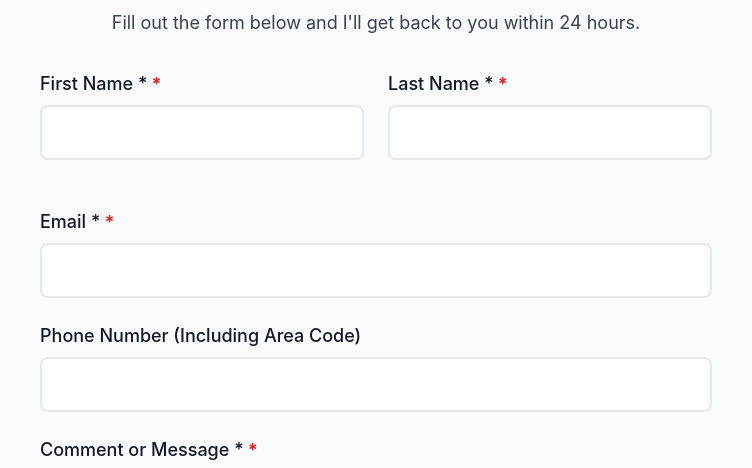
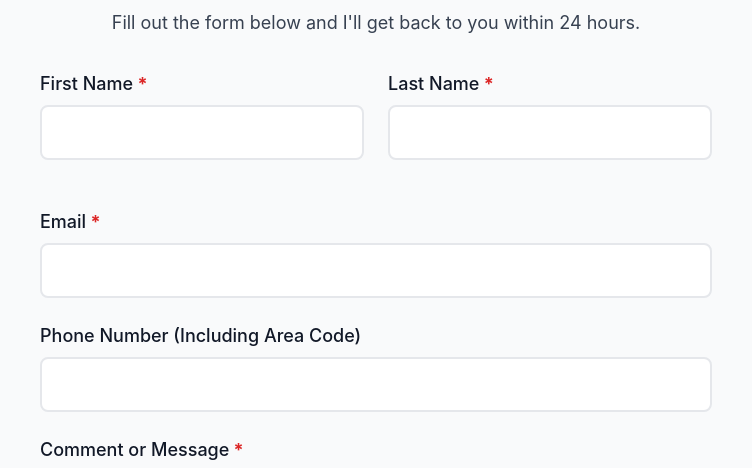
Before and after one commit to benoshea4/vabyanna, a plain HTML site: page public/contact.html in a window 1280 px wide. Shown: the part 407-875 px from the top of the page, 264-1016 px from the left. Drawn offline with Linux system fonts and the light colour scheme; files whose address does not match are found by name.

Commit message:
fix: form wording

```diff
--- a/public/contact.html
+++ b/public/contact.html
@@ -87,20 +87,20 @@
                         <!-- Cloudflare Pages Function processes form data and sends email -->
                         <div class="grid md:grid-cols-2 gap-6">
                             <div class="form-group">
-                                <label for="firstName" class="form-label">First Name *</label>
+                                <label for="firstName" class="form-label">First Name</label>
                                 <input type="text" id="firstName" name="firstName" class="form-input" required aria-describedby="firstName-error">
                                 <div id="firstName-error" class="form-error" style="display: none;"></div>
                             </div>
 
                             <div class="form-group">
-                                <label for="lastName" class="form-label">Last Name *</label>
+                                <label for="lastName" class="form-label">Last Name</label>
                                 <input type="text" id="lastName" name="lastName" class="form-input" required aria-describedby="lastName-error">
                                 <div id="lastName-error" class="form-error" style="display: none;"></div>
                             </div>
                         </div>
 
                         <div class="form-group">
-                            <label for="email" class="form-label">Email *</label>
+                            <label for="email" class="form-label">Email</label>
                             <input type="email" id="email" name="email" class="form-input" required aria-describedby="email-error">
                             <div id="email-error" class="form-error" style="display: none;"></div>
                         </div>
@@ -112,7 +112,7 @@
                         </div>
 
                         <div class="form-group">
-                            <label for="message" class="form-label">Comment or Message *</label>
+                            <label for="message" class="form-label">Comment or Message</label>
                             <textarea id="message" name="message" rows="5" class="form-input" required aria-describedby="message-error"></textarea>
                             <div id="message-error" class="form-error" style="display: none;"></div>
                         </div>
```
